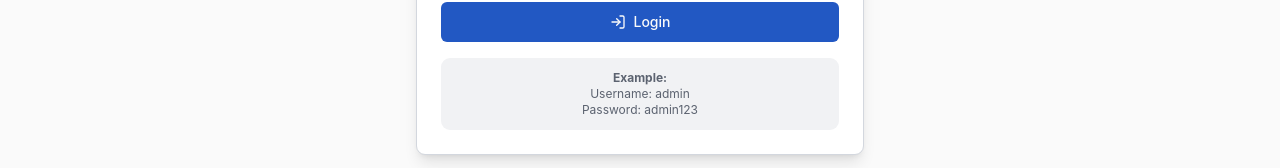
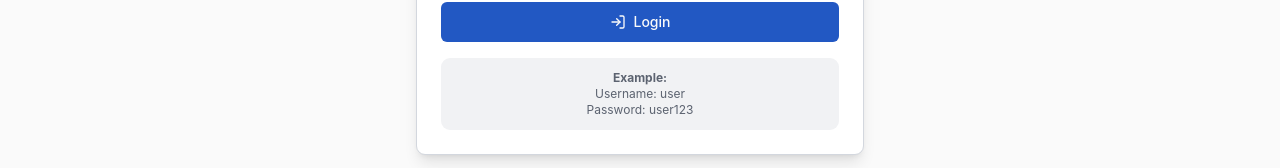
Before and after one commit to Anudeep5847/IP-EXHIBITION, a React (Vite) app: page /login in a window 1280 px wide. Shown: the part 541-709 px from the top of the page. Built offline with nearby package versions, Linux system fonts and the light colour scheme.

Commit message:
Update Login.tsx

```diff
--- a/src/pages/Login.tsx
+++ b/src/pages/Login.tsx
@@ -107,8 +107,8 @@ export default function Login() {
               <div className="mt-4 p-3 bg-muted rounded-lg">
                 <p className="text-xs text-muted-foreground text-center">
                   <strong>Example:</strong><br />
-                  Username: admin<br />
-                  Password: admin123
+                  Username: user<br />
+                  Password: user123
                 </p>
               </div>
             </form>
```
